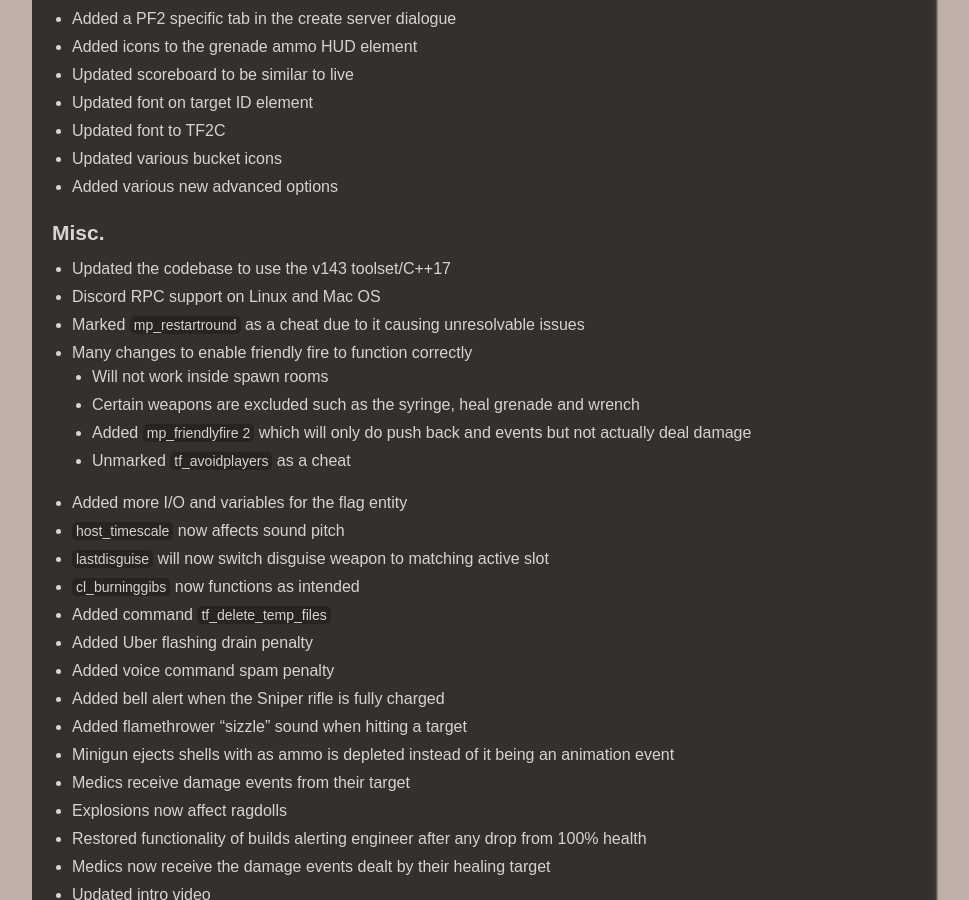
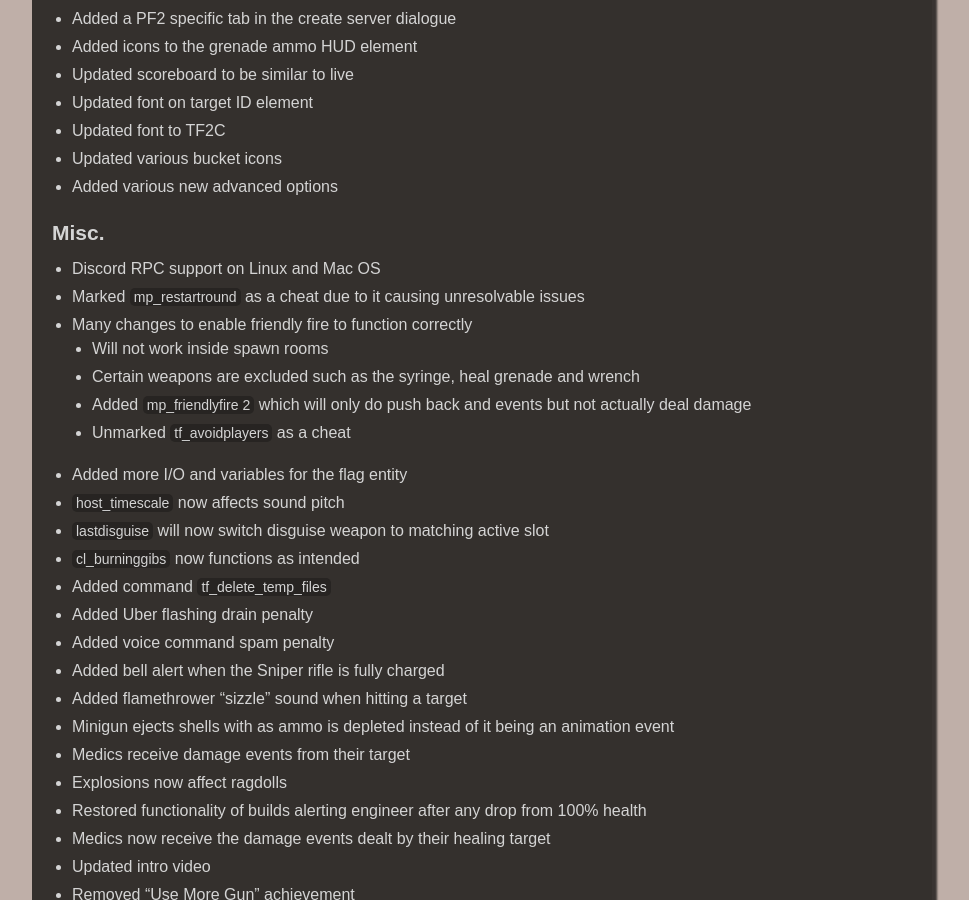
Before and after one commit to Pre-Fortress-2/PF2-Website, a Jekyll site: the page built from _posts/updates/2022-11-17-update-070.md, in a window 1280 px wide and 900 px high, scrolled down 6893 px. Shown: the whole window, without its empty margins (158-1127 px from the left). Built offline with Jekyll 4.4.1, drawn with Linux system fonts in a browser that asks for light colours.

Commit message:
change(0.7update): remove tidbit about updating the codebase to C++17
This patch note doesn't matter to anyone

```diff
--- a/_posts/updates/2022-11-17-update-070.md
+++ b/_posts/updates/2022-11-17-update-070.md
@@ -258,7 +258,6 @@ After over a year of work, we're happy to finally release the long awaited updat
 
 ## Misc.
 
-- Updated the codebase to use the v143 toolset/C++17
 - Discord RPC support on Linux and Mac OS
 - Marked `mp_restartround` as a cheat due to it causing unresolvable issues
 - Many changes to enable friendly fire to function correctly
```
